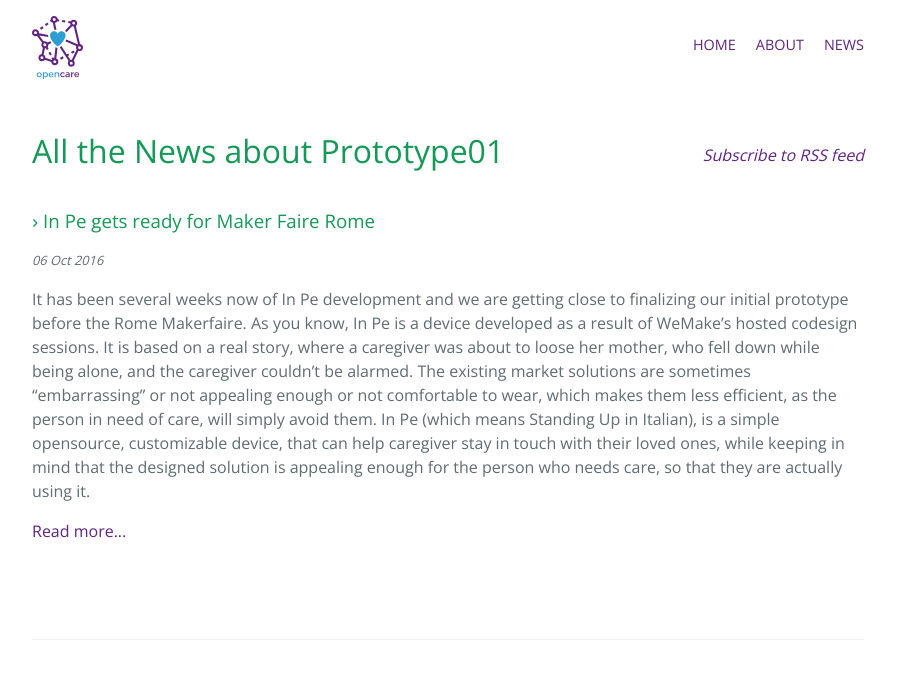
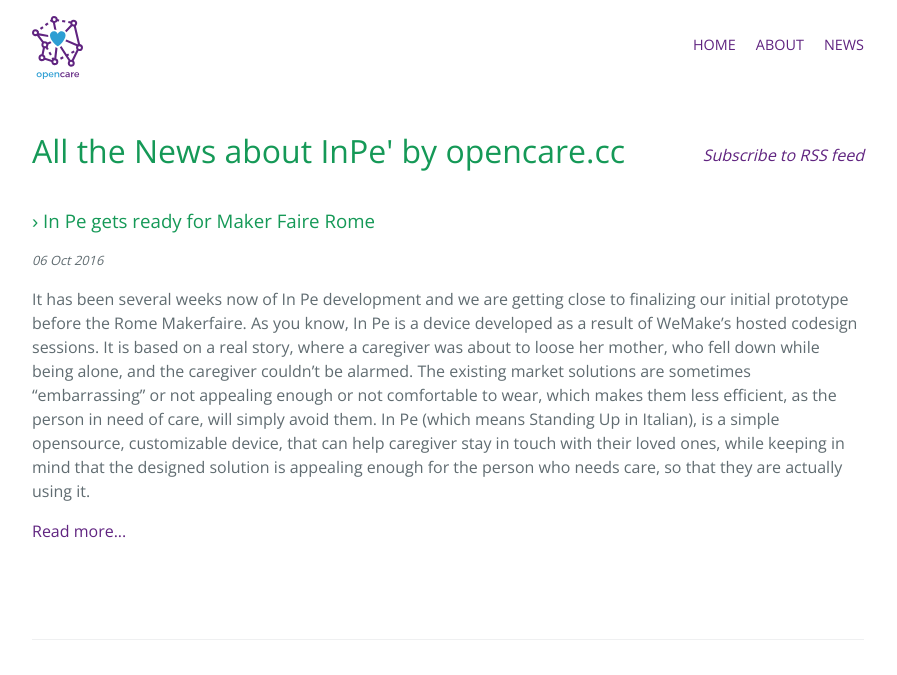
Before and after one commit to opencarecc/inpe, a Jekyll site: the page built from docs/blog/index.html, in a window 1280 px wide. Shown: the top 675 px of the page, without its empty margins (192-1089 px from the left). Built offline with Jekyll 4.4.1, drawn with Linux system fonts in a browser that asks for light colours; the list of posts is cut into pages by our own code.

Commit message:
change page title

```diff
--- a/docs/blog/index.html
+++ b/docs/blog/index.html
@@ -1,6 +1,6 @@
 ---
 layout: default
-title: All the News about Prototype01
+title: All the News about InPe' by opencare.cc
 ---
 
 	<h1 style="float:left;">{{ page.title }}</h1>
```
